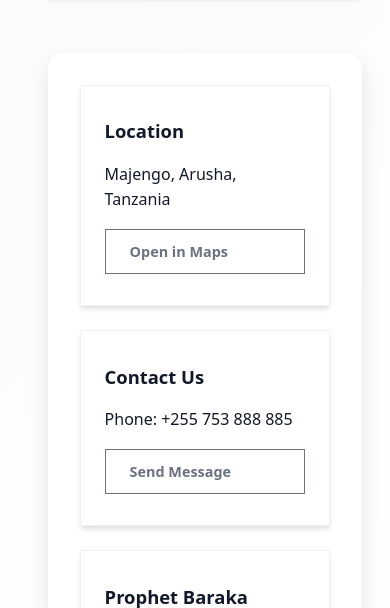
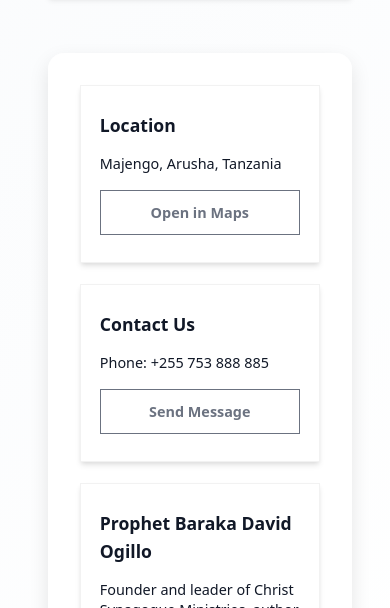
Before and after one commit to GraceMchomvu/christ-synagogue-website, a website: page index.html in a window 390 px wide. Shown: the part 8817-9425 px from the top of the page. Drawn offline with Linux system fonts and the light colour scheme.

Commit message:
Make visit section three-card layout responsive - Add mobile-friendly breakpoints and styling

```diff
--- a/css/styles.css
+++ b/css/styles.css
@@ -1018,11 +1018,49 @@
 }
 
 /* Responsive */
+@media (max-width: 1200px) {
+  .grid.three.visit {
+    grid-template-columns: repeat(2, minmax(0,1fr));
+    gap: 1.5rem;
+  }
+}
+
 @media (max-width: 900px) {
   .grid.two { grid-template-columns: 1fr; }
   .grid.three { grid-template-columns: 1fr; }
-  .grid.three.visit { grid-template-columns: 1fr; }
+  .grid.three.visit {
+    grid-template-columns: 1fr;
+    gap: 1rem;
+  }
   .section-head { flex-direction: column; align-items: flex-start; }
+}
+
+@media (max-width: 600px) {
+  .grid.three.visit {
+    gap: 0.8rem;
+  }
+  .visit-info .card {
+    padding: 1.2rem;
+    margin-bottom: 0.5rem;
+  }
+  .visit-info .card h3 {
+    font-size: 1.1rem;
+    margin-bottom: 0.5rem;
+  }
+  .visit-info .card p {
+    font-size: 0.9rem;
+    margin-bottom: 1rem;
+    line-height: 1.4;
+  }
+  .btn-small {
+    padding: 0.5rem 1rem;
+    font-size: 0.85rem;
+    width: 100%;
+    text-align: center;
+  }
+  .visit-content {
+    padding: 0 1rem;
+  }
 }
 
 @media (max-width: 760px) {
```
